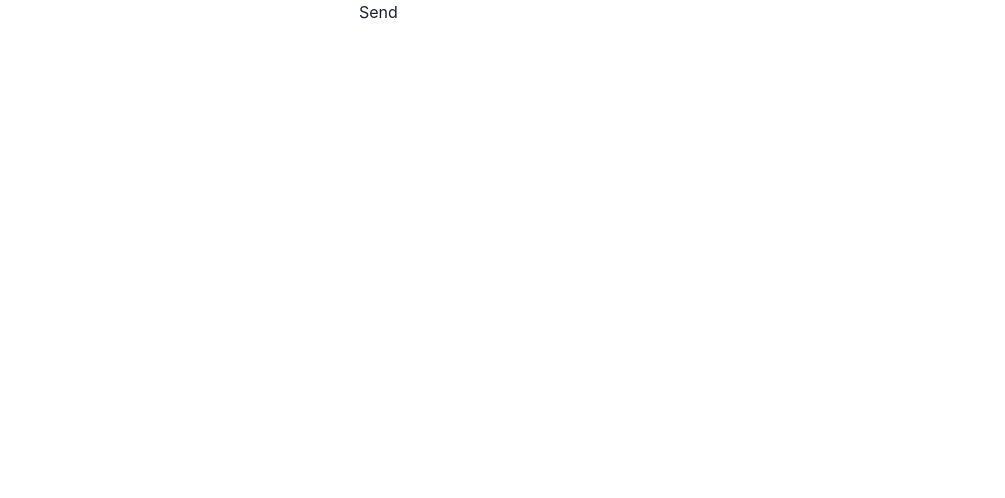
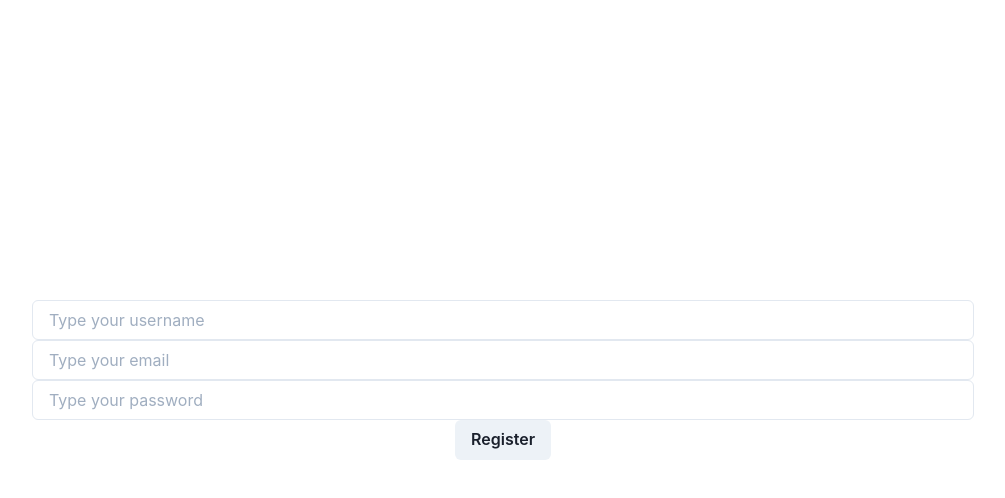
Before and after one commit to maciejwojtkowiak/recipemaster, a React (Create React App) app: page /Register in a window 1280 px wide. Shown: the top 498 px of the page, without its empty margins (137-1142 px from the left). Built offline with nearby package versions, Linux system fonts and the light colour scheme.

Commit message:
user can have his own username Firebase

```diff
--- a/src/components/Home/RecipesList.tsx
+++ b/src/components/Home/RecipesList.tsx
@@ -6,27 +6,12 @@ import RecipeItem from "./RecipeItem"
 
 const RecipesList = () => {
     // const recipes = useSelector((state: RootState) => state.recipe.recipes)
+    // {recipes.map(recipe => <RecipeItem key={recipe.id} user={recipe.user} id={recipe.id} title={recipe.title} type={recipe.type} description={recipe.description} /> )}
 
-
-    const recipes = [
-        {
-            id: Math.random(),
-            title: 'recipes',
-            type: 'type',
-            description: 'desc',
-        },
-
-        {
-            id: Math.random(),
-            title: 'recip',
-            type: 'typ',
-            description: 'des',
-        }
-    ]
     return (
         <Flex height="100%" width="100%" borderWidth="1px"  justifyContent="center" alignItems="center">
              <Grid height="80%" width="90%" placeItems="center" borderWidth="1px" >
-                {recipes.map(recipe => <RecipeItem key={recipe.id} id={recipe.id} title={recipe.title} type={recipe.type} description={recipe.description} /> )}
+
             </Grid>
         </Flex>
 
--- a/src/components/RecipeForm/RecipeForm.tsx
+++ b/src/components/RecipeForm/RecipeForm.tsx
@@ -8,19 +8,21 @@ import { useDispatch, useSelector } from "react-redux"
 import { RootState } from "../../store/store"
 import { Recipe } from "../../shared/types/Recipe"
 import { sendData } from "../../store/recipe-action"
+import { auth } from "../../Firebase"
 
 const RecipeForm = () => {
     const dispatch = useDispatch()
     const [title, setTitle] = useState<string>('')
     const [type, setType] = useState<string>('')
     const [description, setDescription] = useState<string>('')
-    const items = useSelector((state: RootState) => state.recipe.recipes)
+    const user = auth.currentUser
 
 
 
     const onSubmitHandler = (e: React.FormEvent): void => {
         e.preventDefault()
         const recipe: Recipe = {
+            user: user!,
             title: title,
             type: type,
             description: description,
--- a/src/components/Register/RegisterForm.tsx
+++ b/src/components/Register/RegisterForm.tsx
@@ -1,28 +1,43 @@
 import React from "react"
 import { useState } from "react"
 import { auth } from "../../Firebase"
-import { createUserWithEmailAndPassword} from "firebase/auth"
+import { createUserWithEmailAndPassword, updateProfile} from "firebase/auth"
+import {Box, Input, FormControl, Button, Grid} from '@chakra-ui/react'
 
 const RegisterForm = () => {
+    const [username, setUsername] = useState<string>('')
     const [email, setEmail] = useState<string>('')
     const [password, setPassword] = useState<string>('')
 
     const onSubmitHandler = (e: React.FormEvent<HTMLFormElement>) => {
         e.preventDefault()
-        createUserWithEmailAndPassword(auth, email, password)
+        const createUser = async () => {
+            await createUserWithEmailAndPassword(auth, email, password)
+            updateProfile(auth.currentUser!, {
+            displayName: username
+          })
+        }
+        createUser()
+    }
 
-    }
 
     const changeHandler = (e: React.ChangeEvent<HTMLInputElement>, setValue: Function) => {
         setValue(e.target.value)
     }
 
     return (
-        <form onSubmit={onSubmitHandler}>
-            <input name="email" onChange={(e) => {changeHandler(e, setEmail)}} />
-            <input name="password" onChange={(e) => {changeHandler(e, setPassword)}} />
-            <button type="submit">Send</button>
-        </form>
+        <Box height="95vh" width="100%">
+            <Grid height="100%" placeItems="center">
+                <form onSubmit={onSubmitHandler}>
+                    <FormControl textAlign="center">
+                        <Input name="username" placeholder="Type your username" onChange={(e) => {changeHandler(e, setUsername)}} />
+                        <Input name="email" placeholder="Type your email" onChange={(e) => {changeHandler(e, setEmail)}} />
+                        <Input name="password" placeholder="Type your password" onChange={(e) => {changeHandler(e, setPassword)}} />
+                        <Button type="submit">Register</Button>
+                    </FormControl>
+                </form>
+            </Grid>
+        </Box>
     )
 }
 
--- a/src/shared/types/Recipe.tsx
+++ b/src/shared/types/Recipe.tsx
@@ -1,5 +1,8 @@
+import { User } from "firebase/auth";
+
 export type Recipe = {
     id: number,
+    user: User,
     title: string,
     type: string,
     description: string,
--- a/src/store/recipe-slice.tsx
+++ b/src/store/recipe-slice.tsx
@@ -12,6 +12,7 @@ const recipeSlice = createSlice({
     reducers: {
         addRecipe(state, action: PayloadAction<Recipe>) {
             state.recipes.push({
+                user: action.payload.user,
                 title: action.payload.title,
                 type: action.payload.type,
                 description: action.payload.description,
--- a/src/store/ui-slice.tsx
+++ b/src/store/ui-slice.tsx
@@ -1,15 +1,15 @@
 import { createSlice, PayloadAction } from "@reduxjs/toolkit";
 
 const INITIAL_STATE = {
-    test: 1,
+    isLoggedIn: false,
 }
 
  const uiSlice = createSlice({
     name: 'ui',
     initialState: INITIAL_STATE,
     reducers: {
-        increment(state, action: PayloadAction<number>) {
-            state.test++
+        login(state, action: PayloadAction<boolean>) {
+
         }
     }
 })
```
